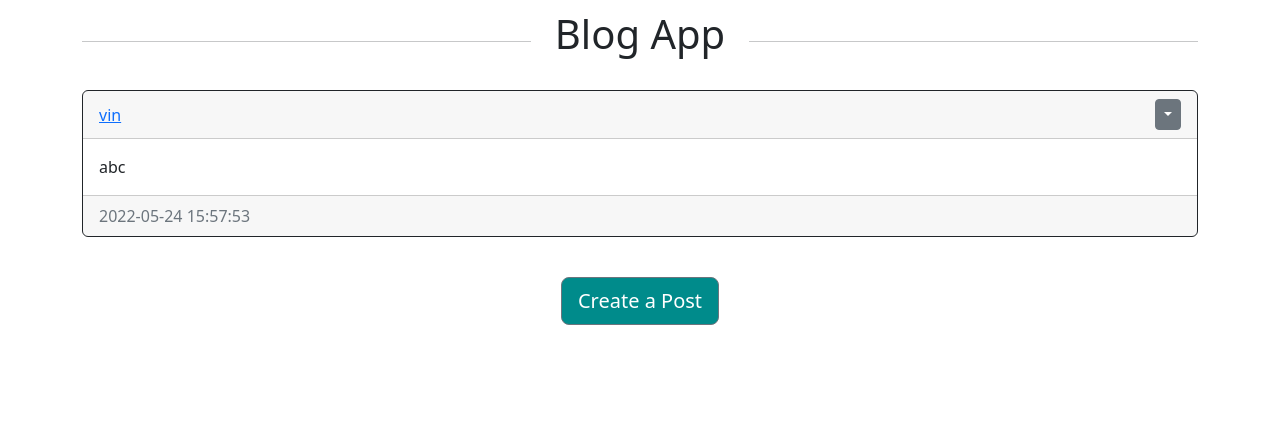
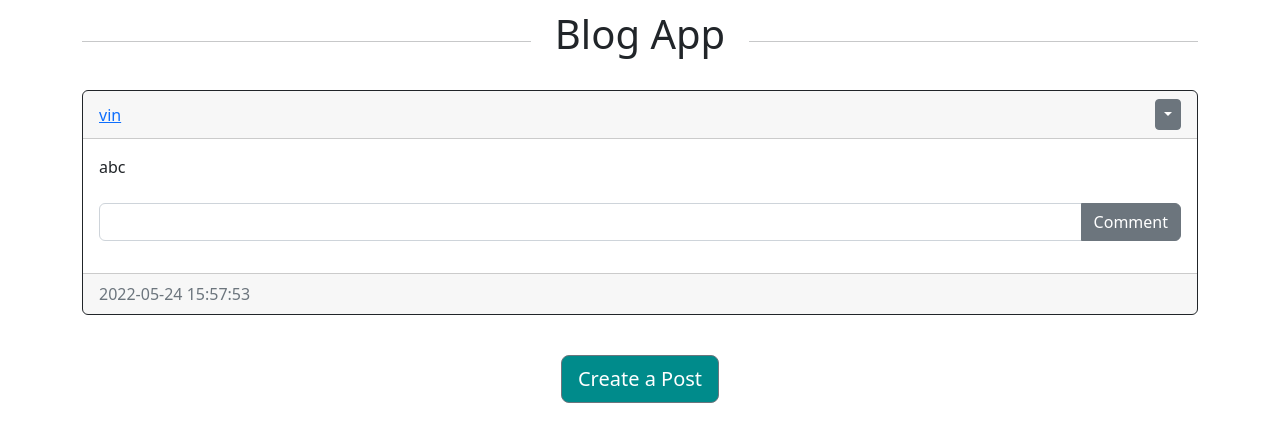
Before and after one commit to BaoNguyen25/Blog-app, a Flask app: page / in a window 1280 px wide. Shown: the part 56-498 px from the top of the page. Run offline with Flask 2, Linux system fonts and the light colour scheme; a user stored in the database is signed in; data comes from the database, SQL or seed files in the repository; both versions use the stored data as it was after the commit.

Commit message:
add comment feature

```diff
--- a/website/templates/posts_div.html
+++ b/website/templates/posts_div.html
@@ -20,6 +20,11 @@
             </div>
             <div class="card-body">
                 <div class="card-text">{{post.text}}</div>
+                </br>
+                <form action="/create-comment/{{post.id}}" class="input-group mb-3" method="POST">
+                    <input type="text" name="text" id="text" class="form-control">
+                    <button class="btn btn-secondary" type="submit">Comment</button>
+                </form>
             </div>
             <div class="card-footer text-muted">
                 {{post.date_created}}
--- a/website/views.py
+++ b/website/views.py
@@ -1,6 +1,7 @@
+from re import I
 from flask import Blueprint, redirect, render_template, request, flash, url_for
 from flask_login import login_required, current_user
-from .models import Post, User
+from .models import Post, User, Comment
 from . import db
 
 views = Blueprint("views", __name__)
@@ -23,7 +24,7 @@ def create_post():
             post = Post(text=text, author=current_user.id)
             db.session.add(post)
             db.session.commit()
-            flash('Post created!', category='success')
+            flash('Post created.', category='success')
             return redirect(url_for('views.home'))
 
     return render_template("create_post.html", user=current_user)
@@ -52,5 +53,25 @@ def posts(username):
         flash('Username does not exists!', category='error')
         return redirect(url_for('views.home'))
 
-    posts = Post.query.filter_by(author=user.id).all()
+    posts = user.posts
     return render_template("posts.html", user=current_user, posts=posts, username=username)
+
+
+@views.route("create-comment/<post_id>", methods=['POST'])
+@login_required
+def create_comment(post_id):
+    text = request.form.get('text')
+
+    if not text:
+        flash('Comment cannot be empty!', category='error')
+    else:
+        post = Post.query.filter_by(id=post_id).first()
+        if not post:
+            flash('Post does not exists!', category='error')
+        else:
+            comment = Comment(text=text, author=current_user.id, post_id=post_id)
+            db.session.add(comment)
+            db.session.commit()
+            flash('Comment created.', category='success')
+
+    return redirect(url_for('views.home'))
```
Also changed, not shown: website/models.py (+9 -0 lines), website/database.db, website/templates/home.html (line endings or trailing spaces).
